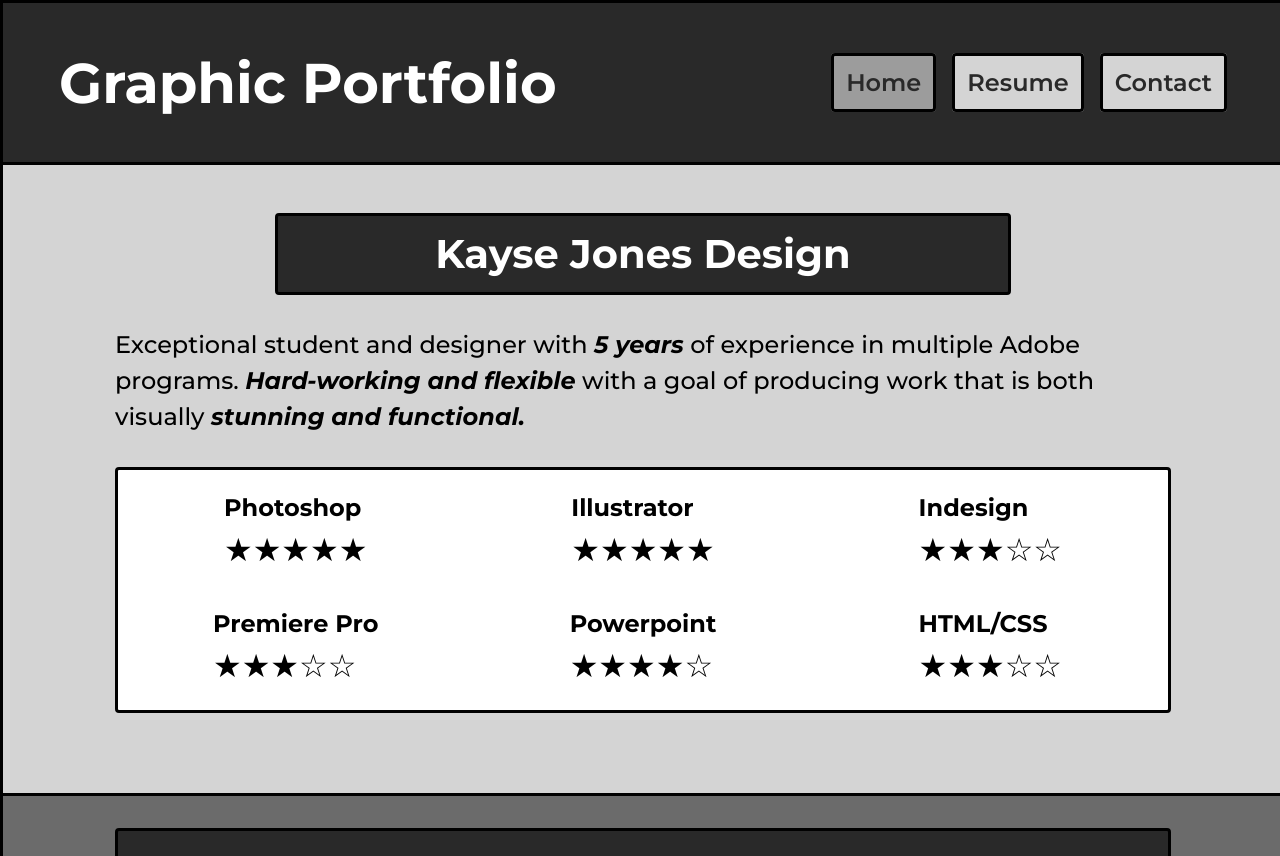
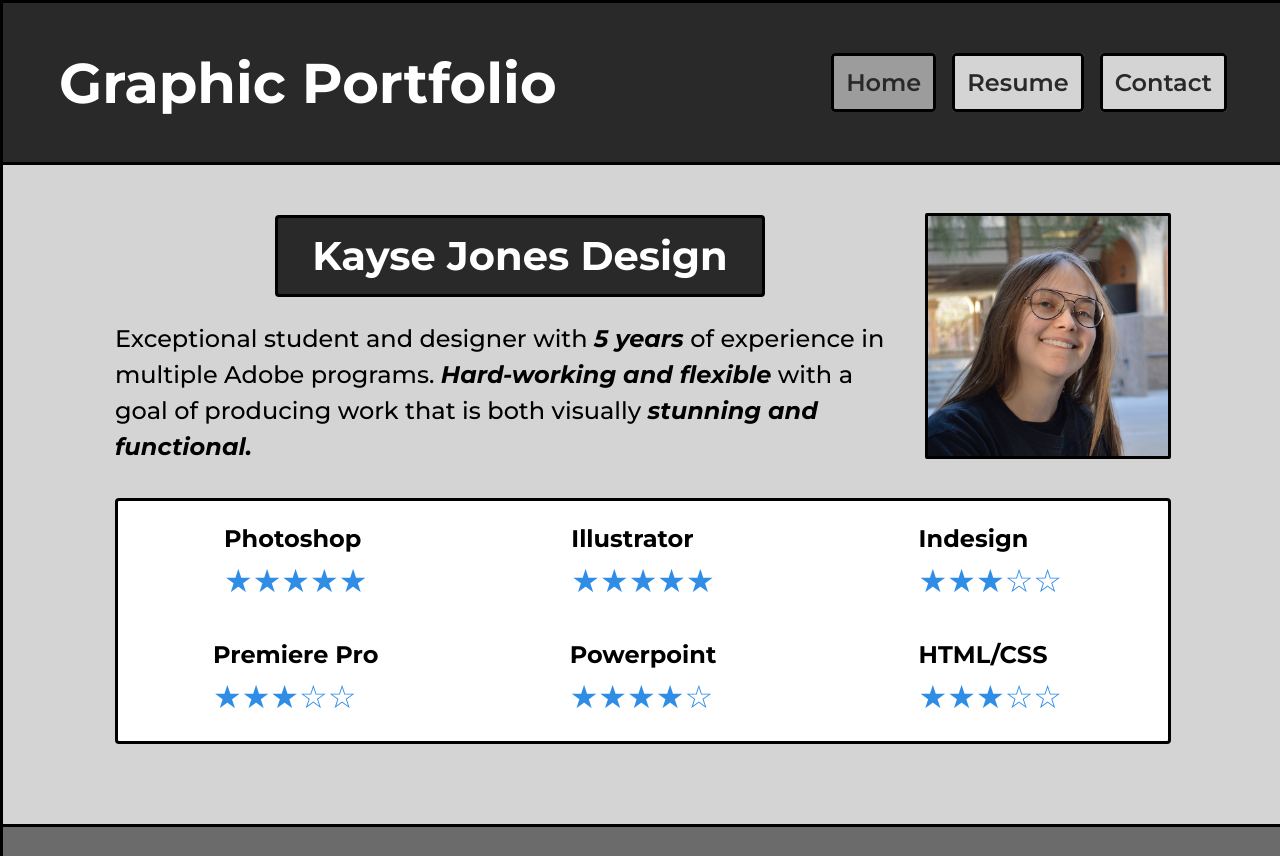
Before and after one commit to kaysejonesdesign/PORTFOLIO-24, a plain HTML site: page index.html in a window 1280 px wide. Shown: the top 856 px of the page. Drawn offline with Linux system fonts and the light colour scheme.

Commit message:
almost done!!

```diff
--- a/index.html
+++ b/index.html
@@ -5,6 +5,8 @@
         <title>Kayse Jones 2024 Graphic Portfolio</title>
         <meta name="author" content="Kayse Jones">
         <meta name="description" content="All of Kayse Jones' design work as of Spring 2024.">
+
+        <meta name="viewport" content="width=device-width, initial-scale=0, maximum-scale=1">
 
         <!-- Favicon -->
         <link rel="shortcut icon" href="images/favicon.ico" type="image/x-icon">
@@ -44,10 +46,21 @@
 
             <!--TODO: MORE description -->
             <section id="intro">
-                <h2>Kayse Jones Design</h2>
 
-                <!--Intro Text-->
-                <p style="margin: 2rem 0 0 0;">Exceptional student and designer with <span>5 years</span> of experience in multiple Adobe programs. <span>Hard-working and flexible</span> with a goal of producing work that is both visually <span>stunning and functional.</span></p>
+                <div id="intsid">
+
+                    <div>
+                        <h2>Kayse Jones Design</h2>
+
+                        <!--Intro Text-->
+                        <p>Exceptional student and designer with <span>5 years</span> of experience in multiple Adobe programs. <span>Hard-working and flexible</span> with a goal of producing work that is both visually <span>stunning and functional.</span></p>
+                    </div>
+
+                    <div>
+                        <img src="images/_portrait.png" alt="test image" width="500">
+                    </div>
+
+                </div>
 
                 <div class="stars">
                     <div>
@@ -444,7 +457,7 @@
                     </div>
                 </div>
 
-                <!--TODO: description -->
+                <!--DONE-->
                 <div id="PARADISE" class="modal">
                     <div class="content" style="background-color: #f8c868;">
                         <a href="#" id="button" style="color: var(--black);">&times;</a>
@@ -473,13 +486,12 @@
                         </div>
 
                         <div style="color: #7d113a;;">
-                            <!--TODO:-->
                             <p>
-                                DESCRIPTION HERE NOW
+                                Over the course of a 7.5-week class, I was tasked to <span>design</span> and <span>iterate</span> on an informational poster or infographic. This was done in <span>five stages</span> according to the course requirements: Written Proposal <span>(see in full report below),</span> Copywriting and Typography, Design, Layout, and Refinement (pictured above). I <span>utilized critique</span> from both my professor and my peers to continue to elevate and experiment with this piece. I improved my understanding of <span>visual hierarchy,</span> strengthened my eye for <span>layout design,</span> and struck a pleasant balance between graphical elements and <span>white space.</span>
                             </p>
 
                             <p class="skills">
-                                Through this project, I demonstrated my proficiency in the principles of design <span>(see more in the full report below).</span>
+                                Through this project, I demonstrated my proficiency in copywriting, as well as the principles of design and visual communication <span>(see more in the full report below).</span>
                             </p>
                         </div>
 
--- a/styles.css
+++ b/styles.css
@@ -140,6 +140,21 @@ main p{
     border-radius: .25rem;
 }
 
+#intsid{
+    display: flex;
+    align-items: center;
+}
+
+#intsid img{
+    width: 15rem;
+    border: 3px solid var(--black);
+	border-radius: .125rem;
+}
+
+#intsid p{
+    margin: 1.5rem 40px 0 0;
+}
+
 h3{
     font-size: 2rem;
     padding: 1rem;
@@ -177,6 +192,7 @@ h3{
     font-size: 2rem;
     padding: 0;
     margin: 0;
+    color: #2f8de6;
 }
 
 /* Print Works Section */
```
Also changed, not shown: images/_portrait.png (added), 2 other files.
